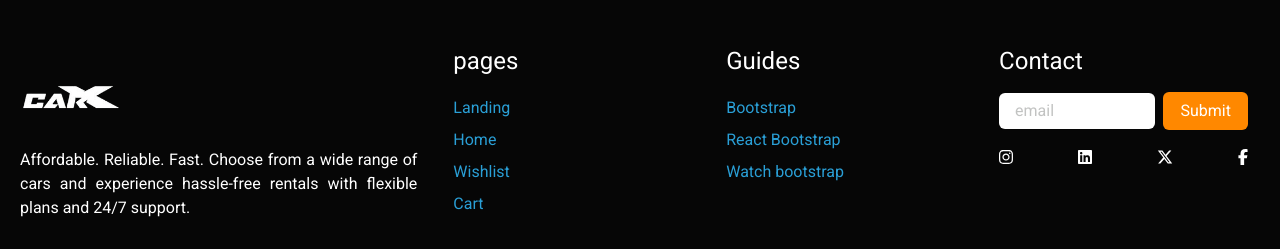
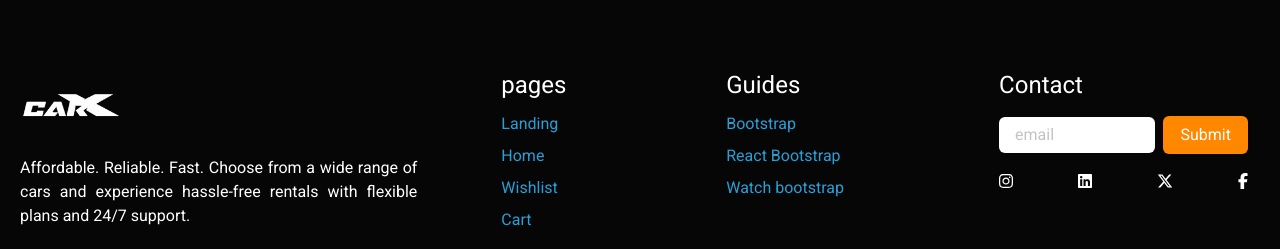
Before and after one commit to aashin12/CarRentalFrontend, a React (Vite) app: page /home in a window 1280 px wide. Shown: the part 1308-1557 px from the top of the page. Built offline with nearby package versions, Linux system fonts and the light colour scheme.

Commit message:
Car Rental Website

```diff
--- a/src/components/Footer.jsx
+++ b/src/components/Footer.jsx
@@ -21,8 +21,9 @@ function Footer() {
             <div className="container">
               <div className="row">
                 <div className="col-md-4">
-                  <h5>pages</h5>
-                  <ul className='list-unstyled mt-3 lh-lg'>
+
+                  <ul className='list-unstyled mt-2 lh-lg ms-md-5'>
+                  <h5 className='mt-4'>pages</h5>
                     <Link to={'/'} className='text-decoration-none '><li>Landing</li></Link>
                     <Link to={'/home'} className='text-decoration-none '><li>Home</li></Link>
                     <Link className='text-decoration-none '><li>Wishlist</li></Link>
@@ -31,8 +32,9 @@ function Footer() {
                 </div>
 
                 <div className="col-md-4">
-                  <h5>Guides</h5>
-                  <ul className='list-unstyled mt-3 lh-lg'>
+
+                  <ul className='list-unstyled mt-2 lh-lg'>
+                  <h5 className='mt-4'>Guides</h5>
                     <Link className='text-decoration-none '><li>Bootstrap</li></Link>
                     <Link className='text-decoration-none '><li>React Bootstrap</li></Link>
                     <Link className='text-decoration-none '><li>Watch bootstrap</li></Link>
@@ -40,7 +42,7 @@ function Footer() {
                 </div>
 
                 <div className="col-md-4">
-                  <h5>Contact</h5>
+                  <h5 className='mt-4'>Contact</h5>
                   <div className='d-flex justify-content-between align-items-center mt-3'>
                     <input type="text" placeholder='email' className='form-control me-2' />
                     <button className='btn bg-warning text-white'>Submit</button>
```
